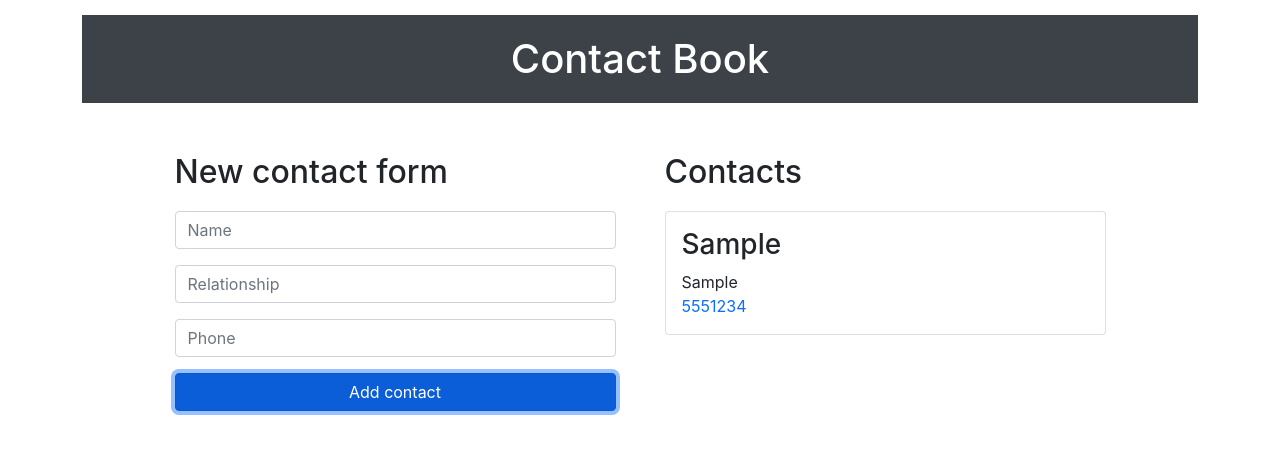
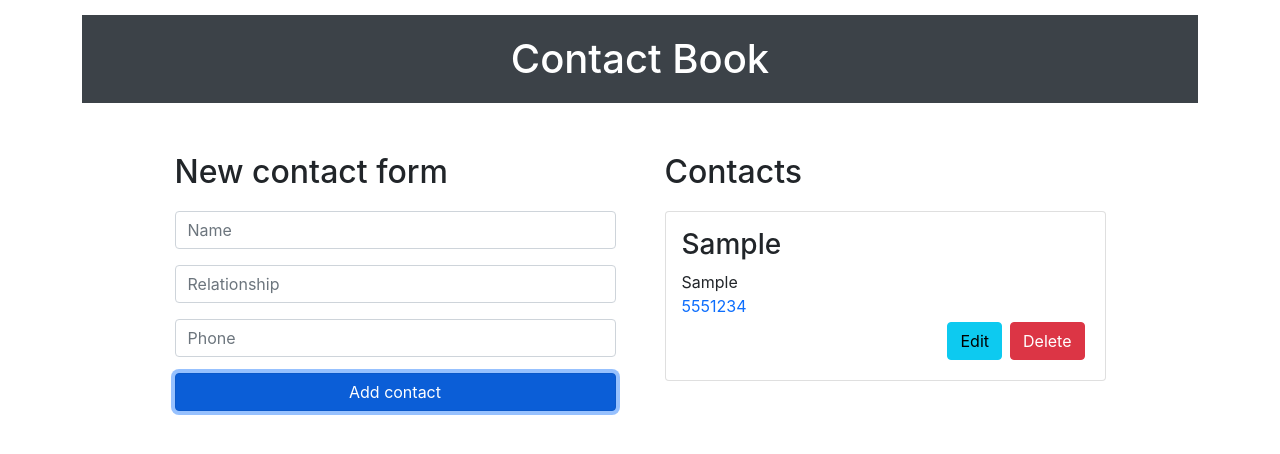
Before and after one commit to JurayevJovohir/React, a React (Create React App) app: page / in a window 1280 px wide. Both pictures are taken after typing "Sample", "Sample", "5551234" into the empty fields and a click on the button "Add contact". Shown: the top 454 px of the page. Built offline with nearby package versions, Linux system fonts and the light colour scheme.

Commit message:
Add changes in ContactCard

```diff
--- a/src/components/ContactBook.jsx
+++ b/src/components/ContactBook.jsx
@@ -18,7 +18,11 @@ const ContactBook = () => {
                 <div className="div-list col-5">
                     <h2 className="form-title">Contacts</h2>
                     {contacts.map((contact, index) => (
-                        <ContactCard key={index} contact={contact} />
+                        <ContactCard
+                        key={index}
+                        contact={contact}
+                        contacts={contacts}
+                        setContacts={setContacts} />
                     ))}
                 </div>
             </div>
--- a/src/components/ContactCard.jsx
+++ b/src/components/ContactCard.jsx
@@ -1,13 +1,31 @@
 import React from 'react'
 
-const ContactCard = ({contact}) => {
+const ContactCard = ({ contact, contacts, setContacts }) => {
+
+    const deleteHandler = () => {
+        console.log(contact.id);
+
+        const result = contacts.filter((element) => {
+            if (element.id !== contact.id) {
+                return true;
+            };
+        });
+        setContacts(result);
+    };
+
     return (
-        <div  className="card p-3">
-            <h3 className="card-title">{contact.name}</h3>
-            <p className="card-text">{contact.relationship}</p>
-            <a className="card-tel" href="tel:+998902483105">{contact.phone}</a>
+        <div className="card p-3 d-flex">
+            <div className=''>
+                <h3 className="card-title">{contact.name}</h3>
+                <p className="card-text">{contact.relationship}</p>
+                <a className="card-tel" href="tel:+998902483105">{contact.phone}</a>
+            </div>
+            <div className='d-inline-block ms-auto p-1'>
+                <button className='btn btn-info'>Edit</button>
+                <button className='btn btn-danger ms-2' onClick={deleteHandler}>Delete</button>
+            </div>
         </div>
-    )
-}
+    );
+};
 
 export default ContactCard
--- a/src/components/ContactForm.jsx
+++ b/src/components/ContactForm.jsx
@@ -10,6 +10,7 @@ const ContactForm = ({contacts, setContacts}) => {
         evt.preventDefault();
 
         const newContact = {
+            id: contacts.length > 0 ? contacts[contacts.length - 1].id + 1 : 1,
             name: elName.current.value,
             relationship: elRelationship.current.value,
             phone: elPhone.current.value,
```
